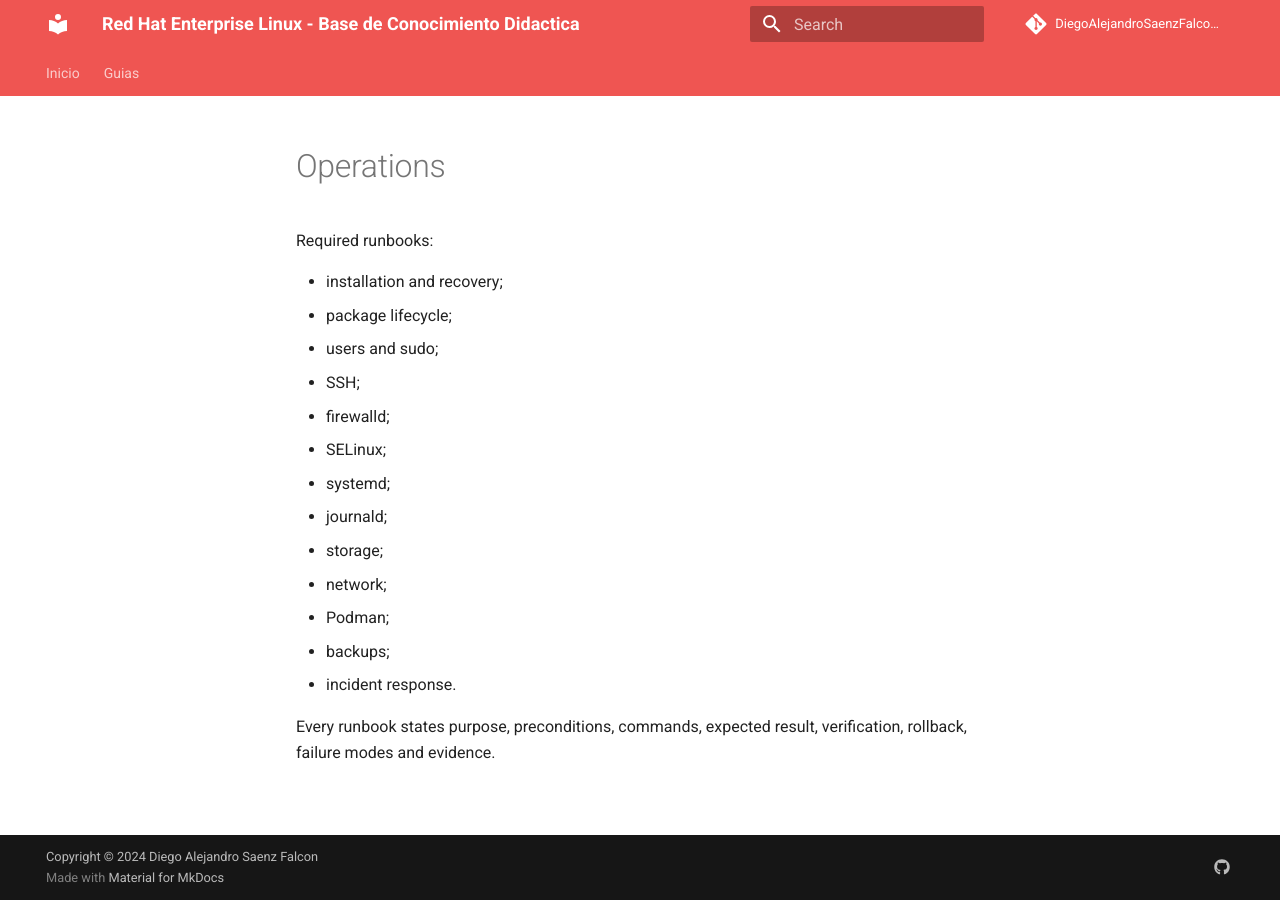
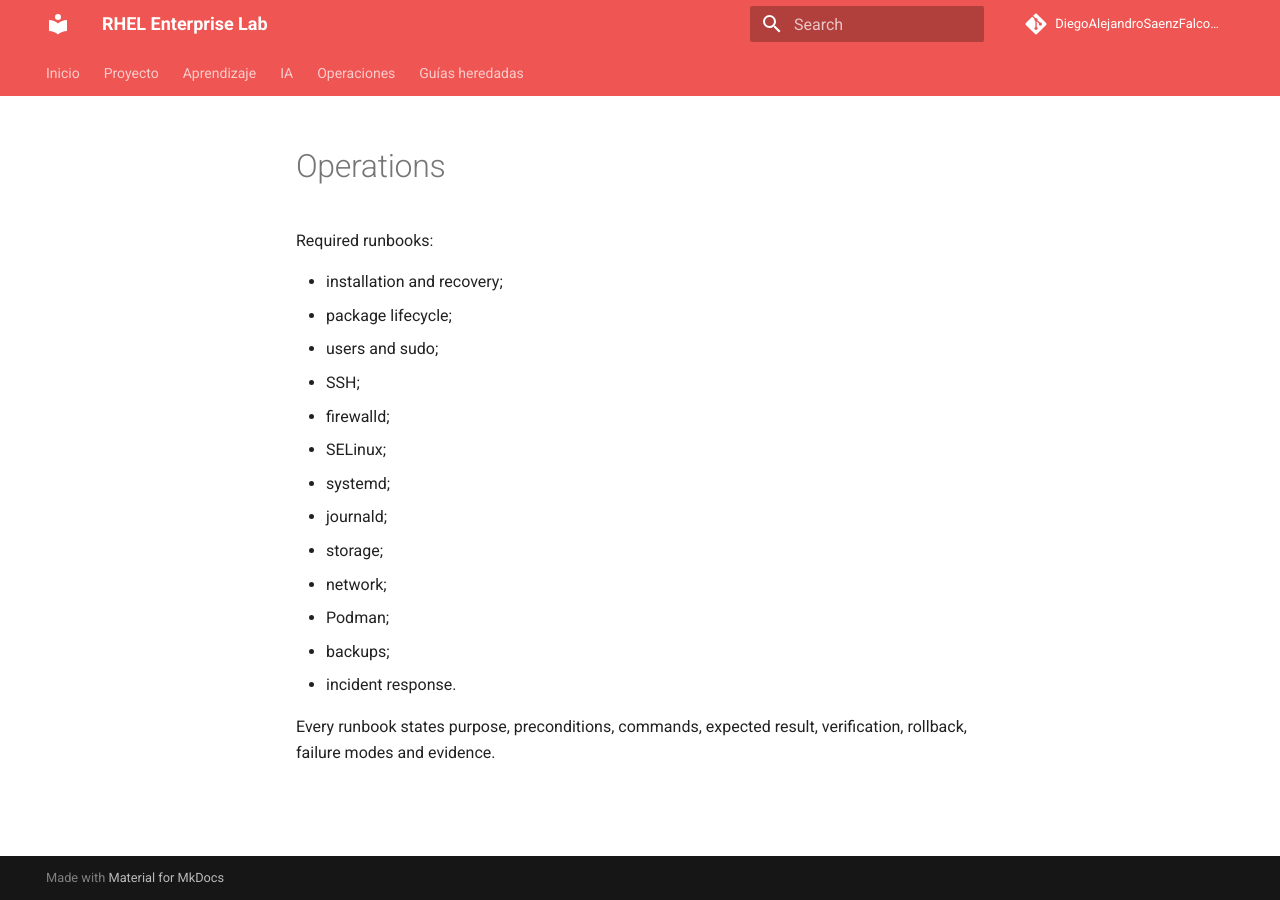
Before and after one commit to DiegoAlejandroSaenzFalcon/Red-Hat-Enterprise-Linux, an MkDocs documentation site: the page built from docs/operations/README.md, in a window 1280 px wide. Built offline with MkDocs 1.6.1 and Material for MkDocs 9.7.7, drawn with Linux system fonts in a browser that asks for light colours; comment, search, counter and statistics services are not loaded; some of the changed lines change nothing that is shown.

Commit message:
docs: restructure RHEL enterprise lab mkdocs.yml

```diff
--- a/mkdocs.yml
+++ b/mkdocs.yml
@@ -1,8 +1,7 @@
-site_name: "Red Hat Enterprise Linux - Base de Conocimiento Didactica"
+site_name: "RHEL Enterprise Lab"
 site_url: "https://diegoalejandrosaenzfalcon.github.io/Red-Hat-Enterprise-Linux/"
-site_description: "Guias paso a paso para RHEL 10.2: WiFi, rendimiento, seguridad"
+site_description: "Professional RHEL enterprise laboratory: administration, security, automation, incidents, evidence and AI governance."
 site_author: "Diego Alejandro Saenz Falcon"
-copyright: "Copyright &copy; 2024 Diego Alejandro Saenz Falcon"
 
 repo_url: "https://github.com/DiegoAlejandroSaenzFalcon/Red-Hat-Enterprise-Linux"
 repo_name: "DiegoAlejandroSaenzFalcon/Red-Hat-Enterprise-Linux"
@@ -39,15 +38,25 @@
 
 nav:
   - Inicio: index.md
-  - Guias:
+  - Proyecto:
+    - Charter: PROJECT-CHARTER.md
+    - Arquitectura: ARCHITECTURE.md
+    - Gobernanza: GOVERNANCE.md
+    - Estado: PROJECT-STATUS.md
+  - Aprendizaje:
+    - Ruta profesional: LEARNING-PATH.md
+    - Matriz de laboratorio: LAB-MATRIX.md
+  - IA:
+    - Contrato IA: AI-CONTRACT.md
+    - Seguridad IA: AI-SECURITY-CONTRACT.md
+    - Operaciones IA: docs/ai/README.md
+  - Operaciones:
+    - Operaciones: docs/operations/README.md
+    - Evidencia: EVIDENCE-STANDARD.md
+  - Guías heredadas:
     - WiFi Offline: guia-wifi-rhel10/README.md
     - Rendimiento: guia-rendimiento/README.md
-    - Seguridad (CIS/STIG): guia-seguridad/README.md
-
-extra:
-  social:
-    - icon: fontawesome/brands/github
-      link: https://github.com/DiegoAlejandroSaenzFalcon
+    - Seguridad CIS/STIG: guia-seguridad/README.md
 
 plugins:
   - search
```
